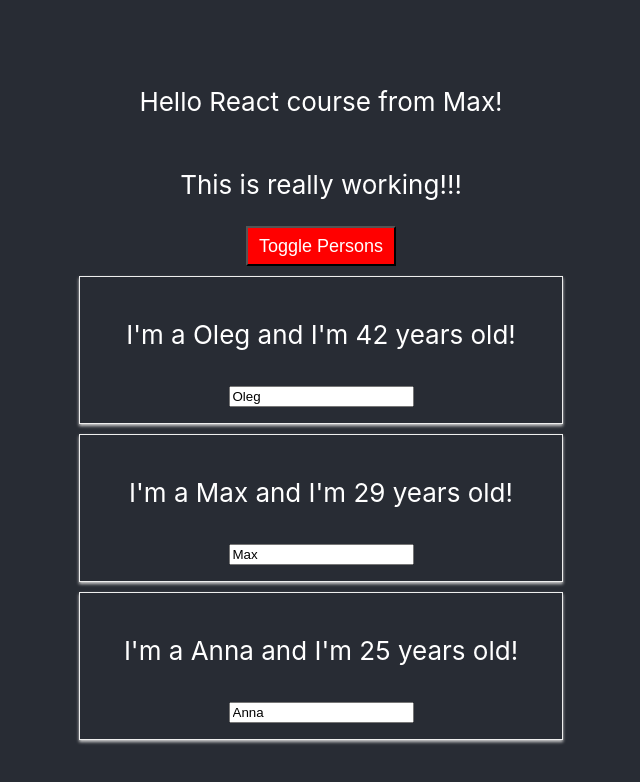
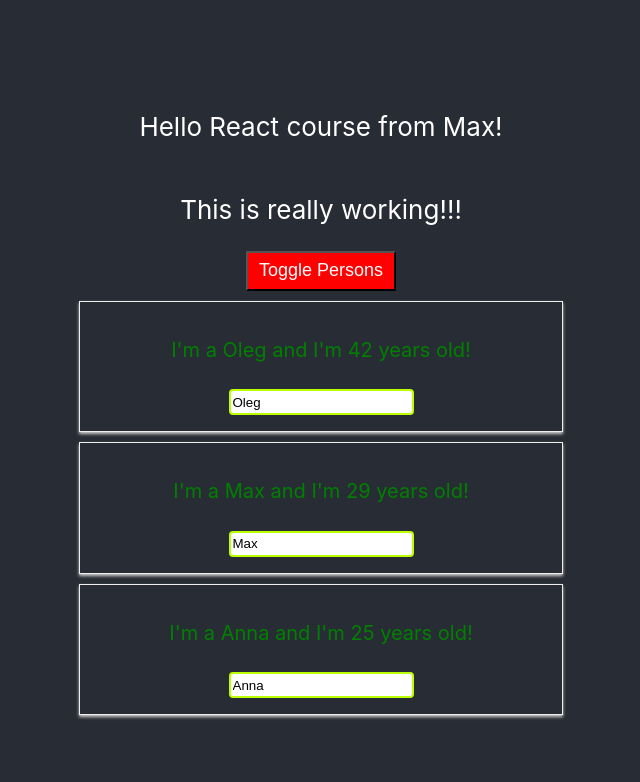
Before and after one commit to OlegGre4ka/-react-max-schwarzmuller, a React (Create React App) app: page / in a window 1280 px wide. Both pictures are taken after a click on the button "Toggle Persons". Shown: the top 782 px of the page, without its empty margins (319-959 px from the left). Built offline with nearby package versions, Linux system fonts and the light colour scheme.

Commit message:
Enable CSS modules in React

```diff
--- a/src/Person/Person.js
+++ b/src/Person/Person.js
@@ -1,23 +1,28 @@
 import React from 'react';
-import Radium from 'radium';
-import './Person.scss';
+// import Radium from 'radium';
+import styles from'./Person.module.scss';
 
 const Person = (props) => {
-    const style={
-        '@media(min-width:500px)':{
-            width:'450px'
-        }
-    }
+    // styles with Radium - media query
+    // const style={
+    //     '@media(min-width:500px)':{
+    //         width:'450px'
+    //     }
+    // }
     return (
-        <div className="Person" style={style}>
+        <div className={styles.Person}/* style={style} */  >
             <p
-                onClick={props.click}
+              className={styles.P}
+              onClick={props.click}
+              title="Remote?"
             >I'm a {props.name} and I'm {props.age} years old! <span>{props.children}</span></p>
             <input
+            className={styles.Input}
                 type="text"
                 onChange={props.changed}
                 value={props.name} />
         </div>
     )
 }
-export default Radium(Person);
+export default Person;
+// export default Radium(Person);
--- /dev/null
+++ b/src/Person/Person.module.scss
@@ -0,0 +1,32 @@
+.Person{
+    width:80%;
+    margin:10px 10px auto;
+    border:1px solid #eee;
+    box-shadow:0 2px 3px #ccc;
+    padding:16px;
+    text-align:center;
+    .P{
+        font-size: 20px;
+        color:green;
+        cursor: pointer;
+
+    }
+    .Input{
+        height:20px;
+        border:2px solid rgb(187, 255, 0);
+        border-radius: 4px;
+    }
+}
+.Person:hover{
+background-color: aqua;
+}
+
+// .P{
+//     font-size: 20px;
+//     color:green;
+// }
+@media(min-width:500px){
+    .Person{
+        width:450px;
+    }
+}
--- a/src/Person/Person.scss
+++ /dev/null
@@ -1,9 +0,0 @@
-.Person{
-    width:60%;
-    margin:10px 10px auto;
-    border:1px solid #eee;
-    box-shadow:0 2px 3px #ccc;
-    padding:16px;
-    text-align:center;
-    cursor: pointer;
-}
```
